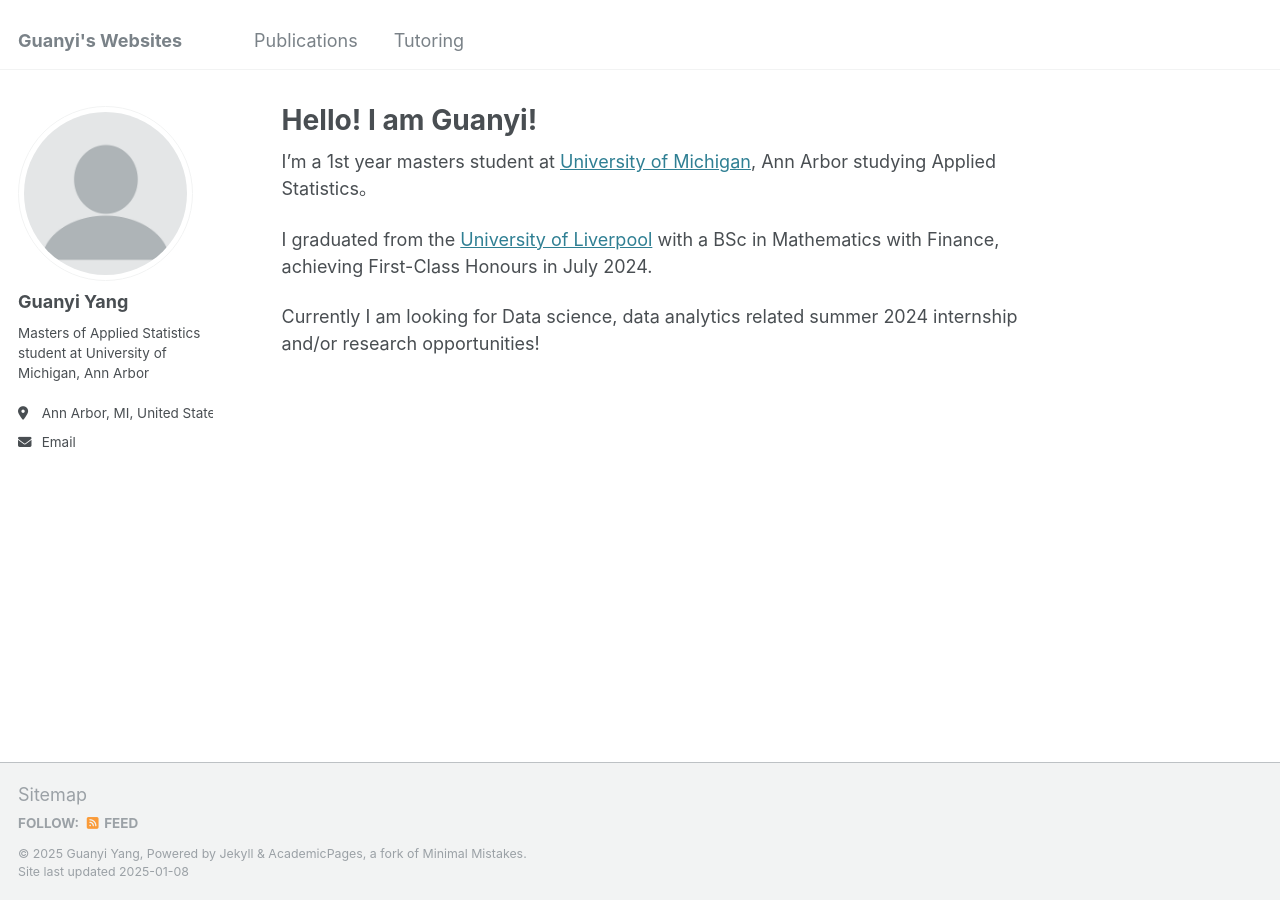
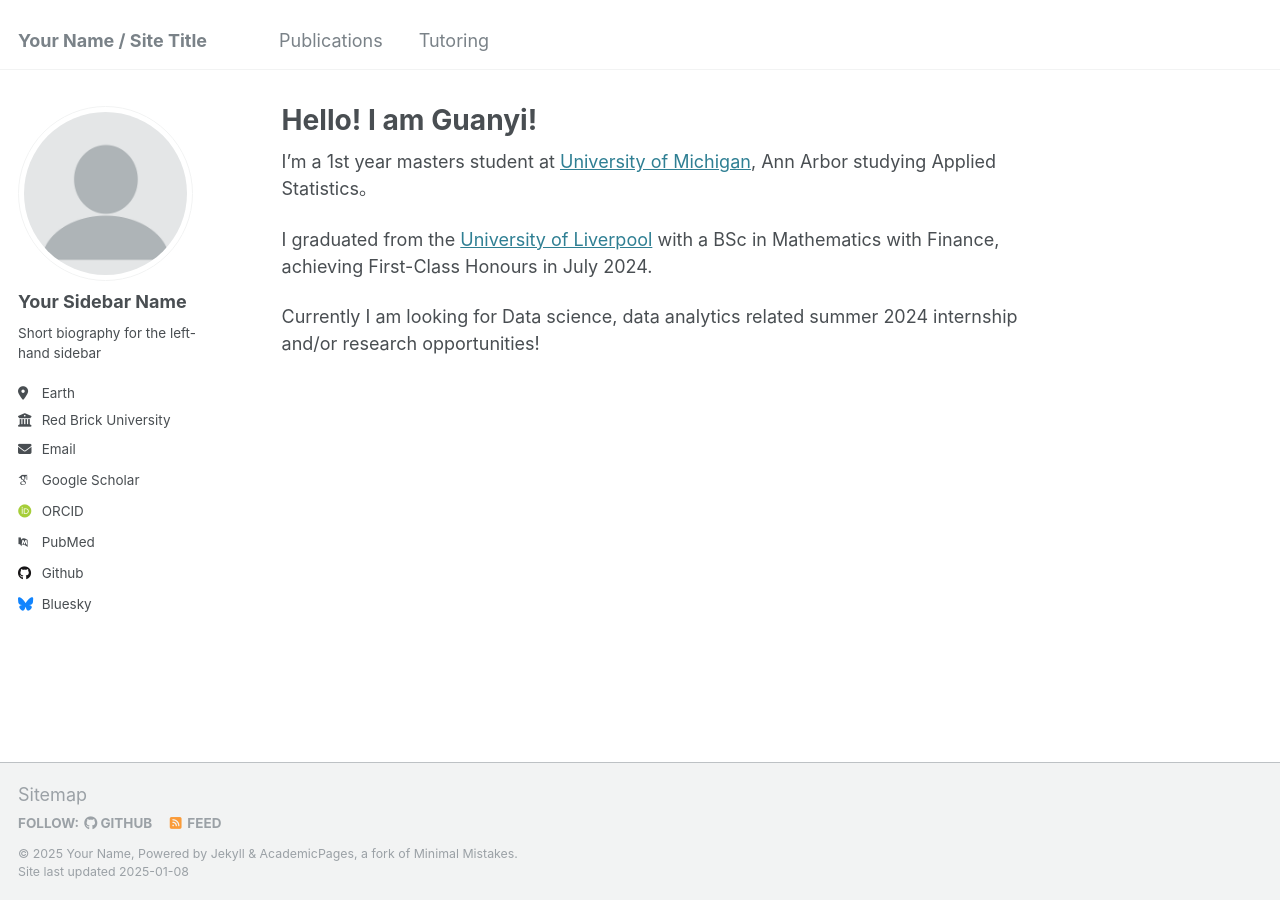
Before and after one commit to Guanyiy/guanyiy.github.io, a Jekyll site: the page built from _pages/about.md, in a window 1280 px wide. Built offline with Jekyll 4.4.1, drawn with Linux system fonts in a browser that asks for light colours; some web fonts are replaced.

Commit message:
_config.yml

```diff
--- a/_config.yml
+++ b/_config.yml
@@ -8,11 +8,11 @@
 
 # Basic Site Settings
 locale                   : "en-US"
-title                    : "Guanyi's Websites"
+title                    : "Your Name / Site Title"
 title_separator          : "-"
-name                     : &name "Guanyi Yang"
+name                     : &name "Your Name"
 description              : &description "personal description"
-url                      : https://https://guanyiy.github.io
+url                      : https://academicpages.github.io # the base hostname & protocol for your site e.g. "https://[your GitHub username].github.io"
 baseurl                  : "" # the subpath of your site, e.g. "/blog"
 repository               : "academicpages/academicpages.github.io"
 
@@ -22,21 +22,21 @@ repository               : "academicpages/academicpages.github.io"
 author:
   # Biographic information
   avatar           : "profile.png"
-  name             : "Guanyi Yang"
+  name             : "Your Sidebar Name"
   pronouns         : # example: "she/her"
-  bio              : "Masters of Applied Statistics student at University of Michigan, Ann Arbor"
-  location         : "Ann Arbor, MI, United States"
-  employer         : #"Red Brick University"
+  bio              : "Short biography for the left-hand sidebar"
+  location         : "Earth"
+  employer         : "Red Brick University"
   uri              : # URL
-  email            : "guanyiy@umich.edu"
+  email            : "none@example.org"
 
   # Academic websites
   arxiv            : # URL - Update with the correct link to your profile
-  googlescholar    : #"https://scholar.google.com/citations?user=PS_CX0AAAAAJ"
+  googlescholar    : "https://scholar.google.com/citations?user=PS_CX0AAAAAJ"
   impactstory      : # URL
-  orcid            : #"http://orcid.org/yourorcidurl"
+  orcid            : "http://orcid.org/yourorcidurl"
   semantic         : # URL
-  pubmed           : #"https://www.ncbi.nlm.nih.gov/pubmed/?term=john+snow"
+  pubmed           : "https://www.ncbi.nlm.nih.gov/pubmed/?term=john+snow"
   researchgate     : # URL
   scopus           : # URL
 
@@ -44,12 +44,12 @@ author:
   bitbucket        : # Username - Update with your username on the site
   codepen          : # Username
   dribbble         : # Username
-  github           : #"academicpages"
+  github           : "academicpages"
   kaggle           : # Username
   stackoverflow    : # User number or user number and name (i.e., use "1" or "1/jeff-atwood")
 
   # Social media
-  bluesky          : #"bsky.app" # Replace this with you Bluesky username
+  bluesky          : "bsky.app" # Replace this with you Bluesky username
   facebook         : # Username
   flickr           : # Username
   foursquare       : # Username
```
